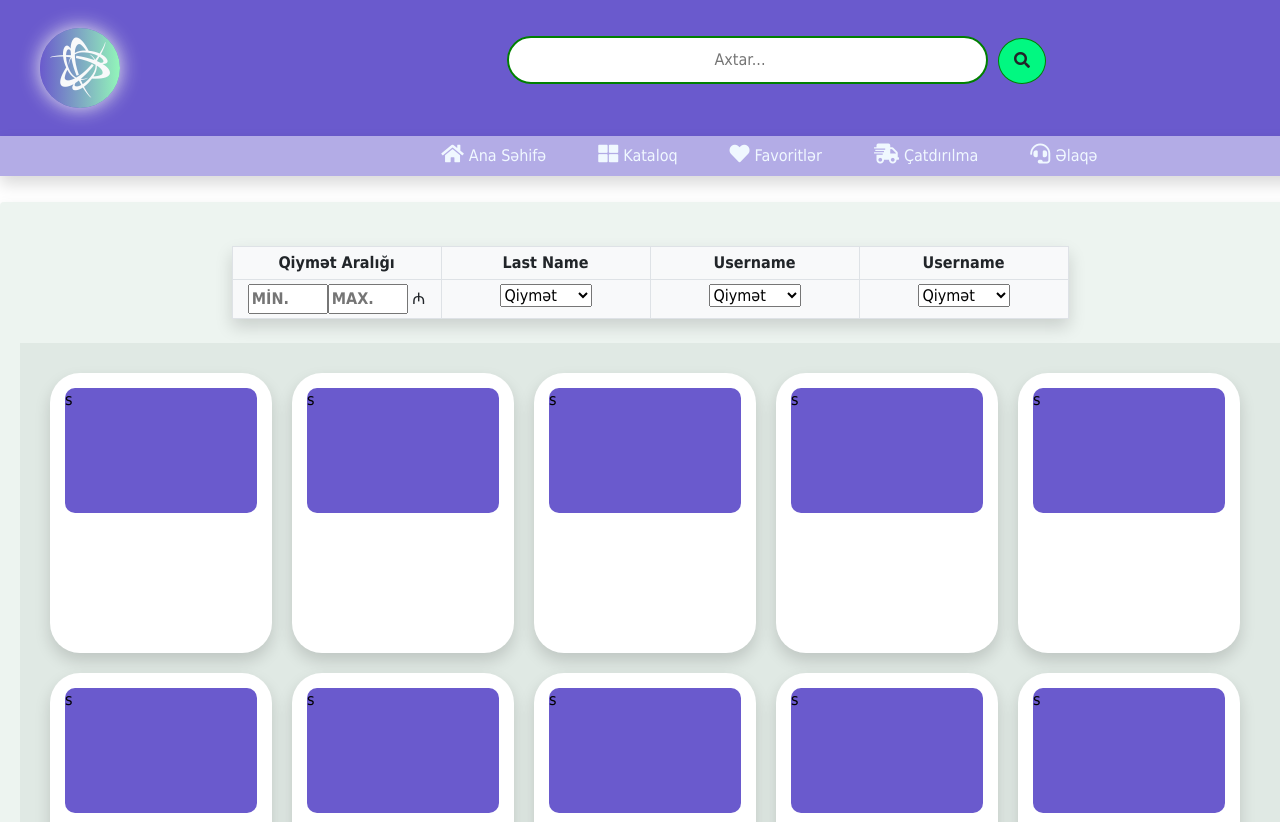
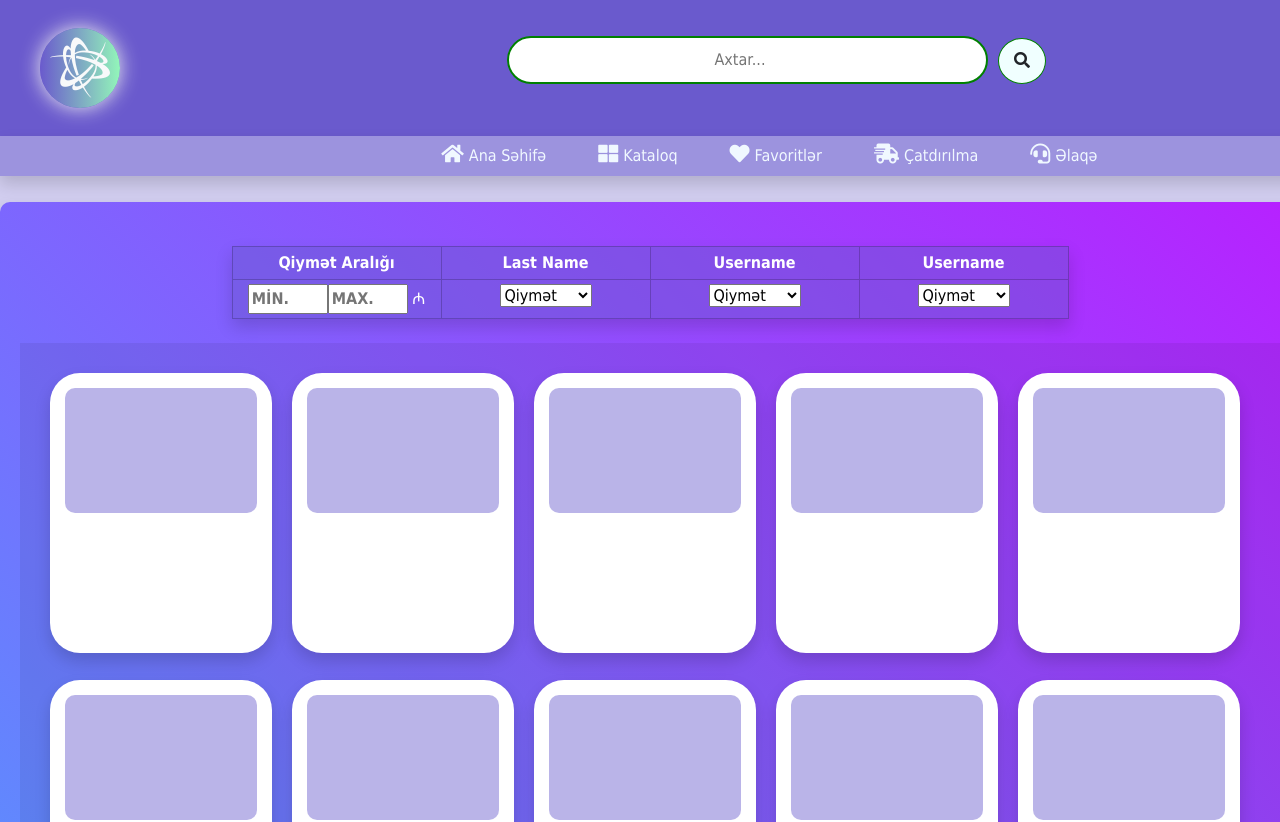
Before and after one commit to vugarsafarzada/Al-Ver, a React (Create React App) app: page / in a window 1280 px wide. Shown: the top 822 px of the page. Built offline with nearby package versions, Linux system fonts and the light colour scheme.

Commit message:
Update: Post placing, Content colors, etc.

```diff
--- a/src/App.css
+++ b/src/App.css
@@ -2,9 +2,10 @@
 
 body {
   font-family: tahoma;
+  background-color: rgba(105, 90, 205, 0.3);
 }
 
-input {
+input select {
   outline: none;
 }
 
@@ -38,7 +39,7 @@ input {
   margin: 10px;
   border-radius: 50%;
   width: 48px;
-  background-color: rgb(1, 248, 129);
+  background-color: azure;
   border: 1px solid green;
 }
 
@@ -50,7 +51,7 @@ input {
 }
 
 .search-btn:hover {
-  background-color: azure;
+  background-color: rgb(1, 248, 129);
   transition-duration: 0.5s;
   box-shadow: 2px 2px 1px indigo;
 }
@@ -141,11 +142,13 @@ input {
   margin: 0 auto;
   color: black;
   padding: 20px;
-  background-color: rgba(28, 113, 69, 0.08);
+  background-color: #21D4FD;
+  background-image: linear-gradient(45deg, #21D4FD 0%, #B721FF 100%);
+  border-radius: 10px;
 }
 
 .posts {
-  background-color: #2a403910;
+  background-color: rgba(15, 15, 15, 0.061);
   padding: 20px;
 }
 
@@ -160,6 +163,9 @@ input {
 .filter-table {
   margin: 0 auto;
   width: auto;
+  color: #fff;
+  background: rgba(105, 90, 205, 0.463);
+  border: 1px solid rgba(0, 0, 0, 0.2);
 }
 
 .filter-settings {
@@ -198,6 +204,6 @@ input {
 .post-img{
   width: 100%;
   height: 50%;
-  background-color:slateblue;
+  background-color:rgba(105, 90, 205, 0.455);
   border-radius: 10px;
 }
--- a/src/components/Content.js
+++ b/src/components/Content.js
@@ -5,7 +5,7 @@ import Post from './Post';
 export default class Content extends Component {
     render() {
         return (
-            <div className="content shadow rounded">
+            <div className="content shadow">
                 <Filter hidden={false}/>
                 <div className="posts">
                     <Post/>
--- a/src/components/Filter.js
+++ b/src/components/Filter.js
@@ -5,7 +5,7 @@ export default class Filter extends Component {
     render() {
         return (
             <div className="filter" hidden={this.props.hidden}>
-                <Table className="text-center filter-table bg-light shadow" size="sm" bordered>
+                <Table className="text-center filter-table shadow" size="sm" bordered>
                     <thead>
                         <tr>
                             <th>Qiymət Aralığı</th>
--- a/src/components/Post.js
+++ b/src/components/Post.js
@@ -5,7 +5,6 @@ export default class Post extends Component {
         return (
             <div className="post shadow">
                 <div className="post-img">
-                    s
                 </div>
             </div>
         )
```
